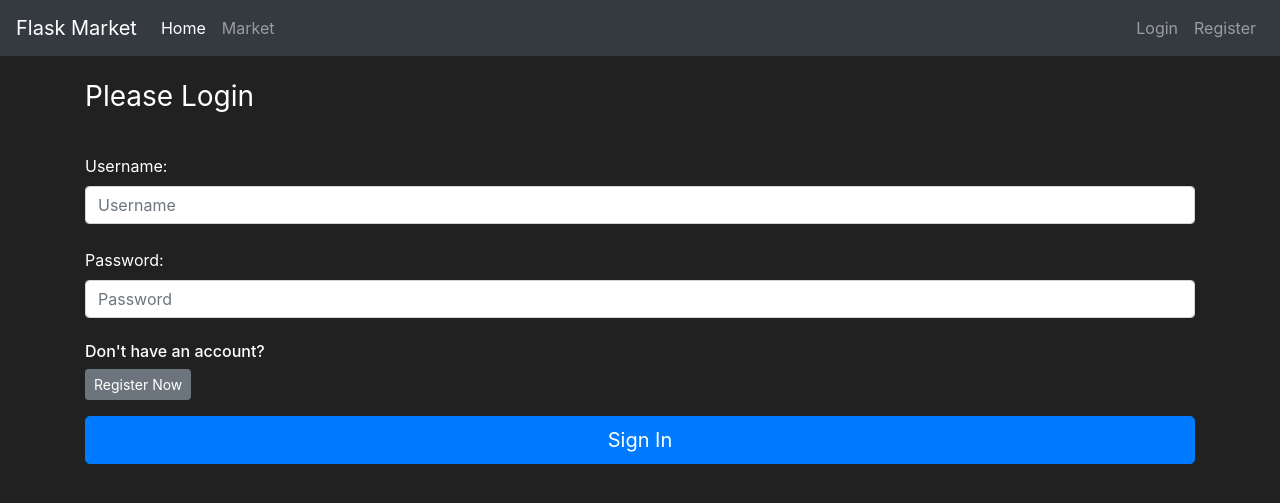
After one commit to luizGTogni/flask-market, a Flask app: page /login in a window 1280 px wide. The commit adds this page. Shown: the top 503 px of the page. Run offline with Flask 3, Linux system fonts and the light colour scheme.

Commit message:
feat: add user authentication route

```diff
--- a/market/__init__.py
+++ b/market/__init__.py
@@ -4,6 +4,7 @@ from dotenv import load_dotenv
 from flask import Flask
 from flask_sqlalchemy import SQLAlchemy
 from flask_bcrypt import Bcrypt
+from flask_login import LoginManager
 
 load_dotenv()
 
@@ -12,5 +13,6 @@ app.config['SQLALCHEMY_DATABASE_URI'] = os.getenv('DATABASE_URL')
 app.config['SECRET_KEY'] = os.getenv('FLASK_SECRET_KEY')
 db = SQLAlchemy(app)
 bcrypt = Bcrypt(app)
+login_manager = LoginManager(app)
 
 from market import routes
--- a/market/forms.py
+++ b/market/forms.py
@@ -19,3 +19,8 @@ class RegisterForm(FlaskForm):
     user = User.query.filter_by(email_address=email_address_to_check.data).first()
     if user:
       raise ValidationError('Email Address already exists! Please try a different email')
+
+class LoginForm(FlaskForm):
+  username = StringField(label='Username:', validators=[DataRequired()])
+  password = PasswordField(label='Password:', validators=[DataRequired()])
+  submit = SubmitField(label='Sign In')
--- a/market/routes.py
+++ b/market/routes.py
@@ -1,7 +1,8 @@
 from flask import render_template, redirect, url_for, flash
 from market import app, db
 from market.models import Item, User
-from market.forms import RegisterForm
+from market.forms import RegisterForm, LoginForm
+from flask_login import login_user
 
 @app.route('/')
 @app.route('/home')
@@ -32,3 +33,19 @@ def register_page():
       flash(err_msg[0], category='danger')
 
   return render_template('register.html', form=form)
+
+@app.route('/login', methods=['GET', 'POST'])
+def login_page():
+  form = LoginForm()
+
+  if form.validate_on_submit():
+    attempted_user = User.query.filter_by(username=form.username.data).first()
+
+    if attempted_user and attempted_user.check_password_correction(attempted_password=form.password.data):
+      login_user(attempted_user)
+      flash(f'Success! You\'re logged in as: {attempted_user.username}', category='success')
+      return redirect(url_for('market_page'))
+
+    flash('Username or password is wrong! Please try again', category='danger')
+
+  return render_template('login.html', form=form)
--- a/market/templates/base.html
+++ b/market/templates/base.html
@@ -15,11 +15,12 @@
       integrity="sha384-TX8t27EcRE3e/ihU7zmQxVncDAy5uIKz4rEkgIXeMed4M0jlfIDPvg6uqKI2xXr2"
       crossorigin="anonymous"
     />
+    <link rel="stylesheet" href="https://cdnjs.cloudflare.com/ajax/libs/font-awesome/5.15.4/css/all.min.css">
 
     <title>{% block title %} {% endblock %}</title>
   </head>
   <body>
-    <nav class="navbar navbar-expand-md navbar-dark bg-dark">
+    <nav class="navbar navbar-expand-md navbar-dark bg-dark mb-4">
       <a class="navbar-brand" href="#">Flask Market</a>
       <button
         class="navbar-toggler"
@@ -40,16 +41,32 @@
             <a class="nav-link" href="{{ url_for('market_page')}}">Market</a>
           </li>
         </ul>
+        {% if current_user.is_authenticated %}
           <ul class="navbar-nav">
             <li class="nav-item">
-            <a class="nav-link" href="#">Login</a>
+              <a class="nav-link" title="${{ current_user.budget}}">
+                <i class="fas fa-coins" style="color: #7CFC00; font-weight: 700"></i>
+                {{ current_user.prettier_budget }}
+              </a>
             </li>
             <li class="nav-item">
-            <a class="nav-link" href="{{ url_for('register_page') }}"
-              >Register</a
-            >
+              <a class="nav-link">Welcome, {{ current_user.username }}</a>
+            </li>
+            <li class="nav-item">
+              <a class="nav-link" href="#">Logout</a>
             </li>
           </ul>
+        {% else %}
+          <ul class="navbar-nav">
+            <li class="nav-item">
+              <a class="nav-link" href="{{ url_for('login_page') }}">Login</a>
+            </li>
+            <li class="nav-item">
+              <a class="nav-link" href="{{ url_for('register_page') }}">Register</a>
+            </li>
+          </ul>
+        {% endif %}
+
       </div>
     </nav>
     {% with messages = get_flashed_messages(with_categories=true) %}
--- /dev/null
+++ b/market/templates/login.html
@@ -0,0 +1,24 @@
+{% extends 'base.html' %} {% block title %} Login Page {% endblock %} {%
+block content %}
+<div class="container">
+  <form class="form-signin" method="POST" style="color: #fff">
+    {{ form.hidden_tag() }}
+    <h1 class="h3 mb-3 font-weight-normal">Please Login</h1>
+    <br />
+    {{ form.username.label() }}
+    {{ form.username(class='form-control mb-4', placeholder='Username') }}
+
+    {{ form.password.label() }}
+    {{ form.password(class='form-control', placeholder='Password') }}
+
+    <br />
+
+    <div class="checkbox mb-3">
+      <h6>Don't have an account?</h6>
+      <a class="btn btn-sm btn-secondary" href="{{ url_for('register_page') }}">Register Now</a>
+    </div>
+
+    {{ form.submit(class="btn btn-lg btn-block btn-primary") }}
+  </form>
+</div>
+{% endblock %}
```
Also changed, not shown: market/models.py (+23 -2 lines). Lines whose indentation alone changed are shown as unchanged.
